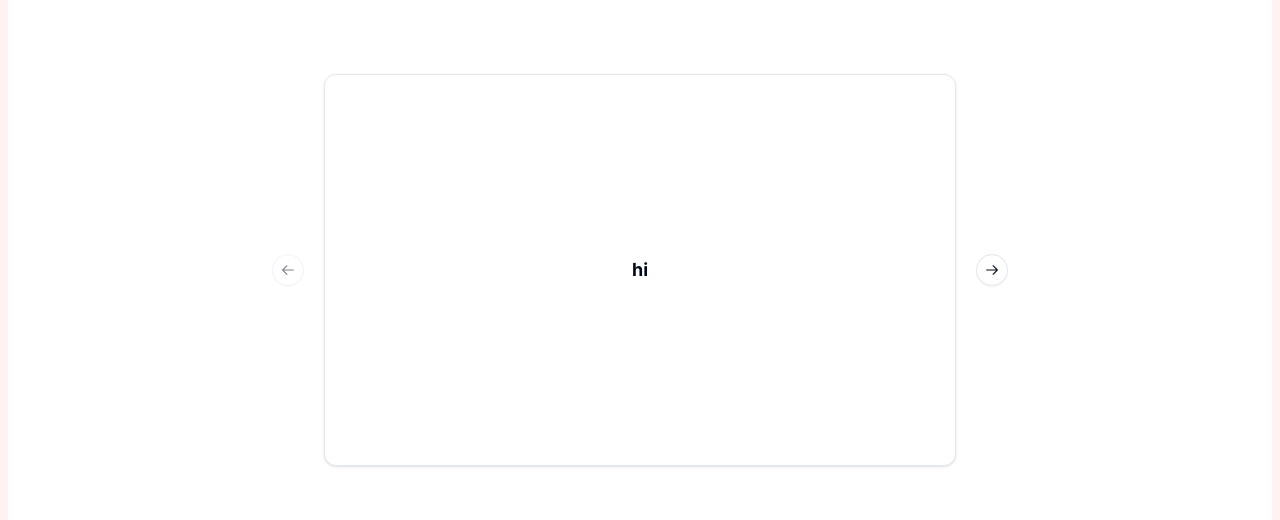
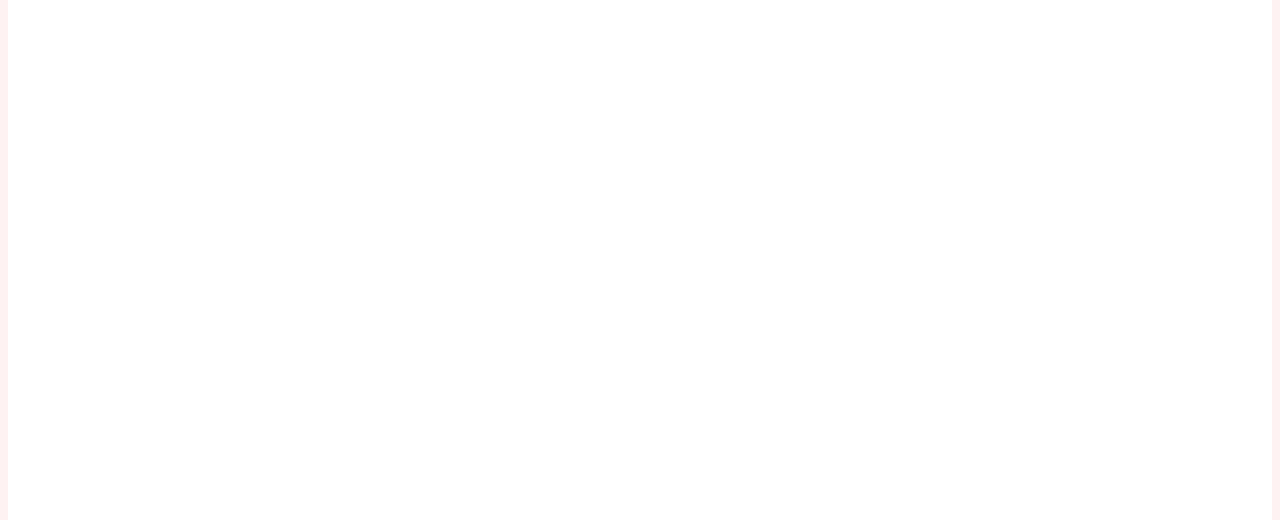
Before and after one commit to maarao/vidlet, a Next.js app: page /flashcards in a window 1280 px wide. Shown: the part 186-706 px from the top of the page. Built offline with nearby package versions, Linux system fonts and the light colour scheme.

Commit message:
Feat: Carousel shows flashcards of selected study set

```diff
--- a/app/flashcards/page.tsx
+++ b/app/flashcards/page.tsx
@@ -18,16 +18,28 @@ import {
     SelectTrigger,
     SelectValue,
   } from "@/components/ui/select"
+  import { useState } from 'react';
 
 
 
 export default function Flashcards() {
 
-    const flashcardSetKeys:string[] = Object.keys(localStorage);
+    const flashcardSetKeys:string[] = [];
+
+    const [selectedSet, setSelectedSet] = useState<string>("");
+
+    const handleSelect = (value: string) => {
+
+        setSelectedSet(value);
+    }
+
+    Object.keys(localStorage).forEach(function(key){
+        if (!isNaN(+key)) flashcardSetKeys.push(key);
+     });
 
     return (
         <div className="flex items-center justify-center border-8 border-red-50 h-full w-full">
-            <Select>
+            <Select onValueChange={handleSelect}>
                 <SelectTrigger className="w-[15%] absolute z-10 top-32">
                     <SelectValue placeholder="Select a flashcard set..." />
                 </SelectTrigger>
@@ -40,14 +52,15 @@ export default function Flashcards() {
                     </SelectGroup>
                 </SelectContent>
             </Select>
-            <Carousel className="absolute top-64 z-0 w-1/2 h-1/2">
+            {selectedSet != "" ?
+            <Carousel className="absolute top-64 z-0 w-1/2 h-1/2" opts={{startIndex: 0}}>
                 <CarouselContent className="h-full">
-                    {Array.from({ length: 5 }).map((_, index) => (
-                    <CarouselItem key={index}>
+                    {JSON.parse(localStorage.getItem(selectedSet)!).cards.map((card:{term:string, definition:string}) => (
+                        <CarouselItem>
                             <div className="p-1 h-full">
                                 <Card className="h-full cursor-pointer">
                                     <CardContent className="flex items-center justify-center align-middle p-0 min-h-full h-full">
-                                    <Flashcard term="hi" definition="yo"></Flashcard>
+                                        <Flashcard term={card.term} definition={card.definition}></Flashcard>
                                     </CardContent>
                                 </Card>
                             </div>
@@ -56,7 +69,9 @@ export default function Flashcards() {
                 </CarouselContent>
                 <CarouselPrevious />
                 <CarouselNext />
-            </Carousel>
+            </Carousel> :
+            <p></p>
+            }
         </div>
     )
 }
```
Lines whose indentation alone changed are shown as unchanged.
